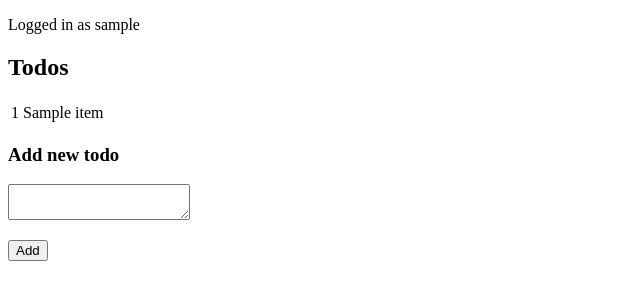
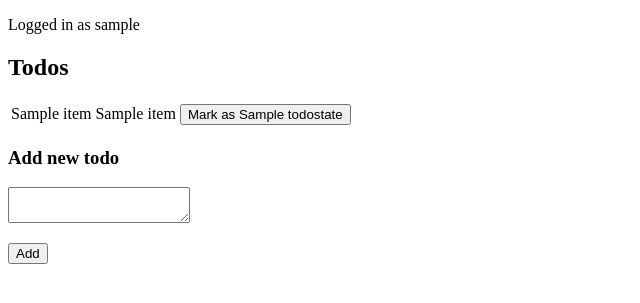
Before and after one commit to Tuupertunut/TodoApp, a Flask app: template templates/todolist.html in a window 1280 px wide. Shown: the top 303 px of the page, without its empty margins (0-640 px from the left). Run offline with Flask 3, Linux system fonts and the light colour scheme; the template is opened without the code that fills it: most values are stand-ins (such as "Sample title", 1, 10 or a date in 2020).

Commit message:
Implement todo evolving

```diff
--- a/app.py
+++ b/app.py
@@ -82,17 +82,22 @@ def todos():
     try:
         db = sqlite3.connect("database.db")
         todoitems_rows = db.execute(
-            "SELECT item, state FROM todoitems JOIN todostates ON todoitems.todostate_id = todostates.id JOIN users ON todoitems.user_id = users.id WHERE username = ?",
+            "SELECT todoitems.id, item, todostates.id, state FROM todoitems JOIN todostates ON todoitems.todostate_id = todostates.id JOIN users ON todoitems.user_id = users.id WHERE username = ?",
             [username],
         ).fetchall()
+        todostates_rows = db.execute("SELECT id, state FROM todostates").fetchall()
         db.close()
     except Exception as error:
         return abort(repr(error))
+
+    max_todostate_id = len(todostates_rows)
 
     return render_template(
         "todolist.html",
         username=username,
         todoitems=todoitems_rows,
+        todostates=todostates_rows,
+        max_todostate_id=max_todostate_id,
     )
 
 
@@ -114,3 +119,21 @@ def add_todo():
         return abort(repr(error))
 
     return redirect("/todos")
+
+
+@app.route("/todos/evolve/<int:todo_id>", methods=["POST"])
+def evolve_todo(todo_id):
+    user_id = session["user_id"]
+
+    try:
+        db = sqlite3.connect("database.db")
+        db.execute(
+            "UPDATE todoitems SET todostate_id = todostate_id + 1 WHERE id = ? AND user_id = ?",
+            [todo_id, user_id],
+        )
+        db.commit()
+        db.close()
+    except Exception as error:
+        return abort(repr(error))
+
+    return redirect("/todos")
--- a/init.sql
+++ b/init.sql
@@ -1,4 +1,6 @@
 DELETE FROM todostates;
+-- Todostate ids also define the order of todo evolution. All todos start from state 1 and are
+-- incremented by 1 until they are in the final state.
 INSERT INTO todostates (id, state)
 VALUES (1, 'Todo');
 INSERT INTO todostates (id, state)
--- a/templates/todolist.html
+++ b/templates/todolist.html
@@ -11,8 +11,15 @@
     <table>
         {% for item in todoitems %}
         <tr>
-            <td>{{ item[0] }}</td>
             <td>{{ item[1] }}</td>
+            <td>{{ item[3] }}</td>
+            {% if item[2] != max_todostate_id %}
+            <td>
+                <form action="/todos/evolve/{{ item[0] }}" method="post">
+                    <input type="submit" value="Mark as {{ todostates[item[2]][1] }}" />
+                </form>
+            </td>
+            {% endif %}
         </tr>
         {% endfor %}
     </table>
```
